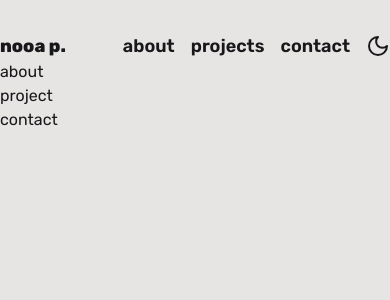
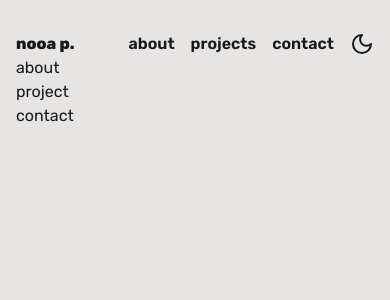
Before and after one commit to nooa-p/nooa-p.github.io, a React (Vite) app: page / in a window 390 px wide. Shown: the top 300 px of the page. Built offline with nearby package versions, Linux system fonts and the light colour scheme.

Commit message:
add padding, edit font size on small screens

```diff
--- a/src/App.jsx
+++ b/src/App.jsx
@@ -2,7 +2,7 @@ import Header from "./components/Header"
 
 function App() {
   return (
-    <div className="w-screen h-screen bg-stone-200 dark:bg-zinc-900 text-zinc-900 dark:text-stone-200 pt-8 transition-colors duration-75 ease-in">
+    <div className="w-screen h-screen bg-stone-200 dark:bg-zinc-900 text-zinc-900 dark:text-stone-200 pt-8 transition-colors duration-75 ease-in px-4">
       <Header />
       <div id="about" className="">about</div>
       <div id="project">project</div>
--- a/src/components/Header.jsx
+++ b/src/components/Header.jsx
@@ -31,7 +31,7 @@ function Toggle() {
 
 function Header() {
   return (
-    <header className="flex flex-row justify-between max-w-3xl mx-auto lowercase text-lg">
+    <header className="flex flex-row justify-between max-w-3xl mx-auto lowercase md:text-lg">
       <h1 className="hover:cursor-default font-extrabold">Nooa P.</h1>
       <nav className="flex flex-row gap-x-4 md:gap-x-8 font-semibold">
         <a href="#about">About</a>
```
